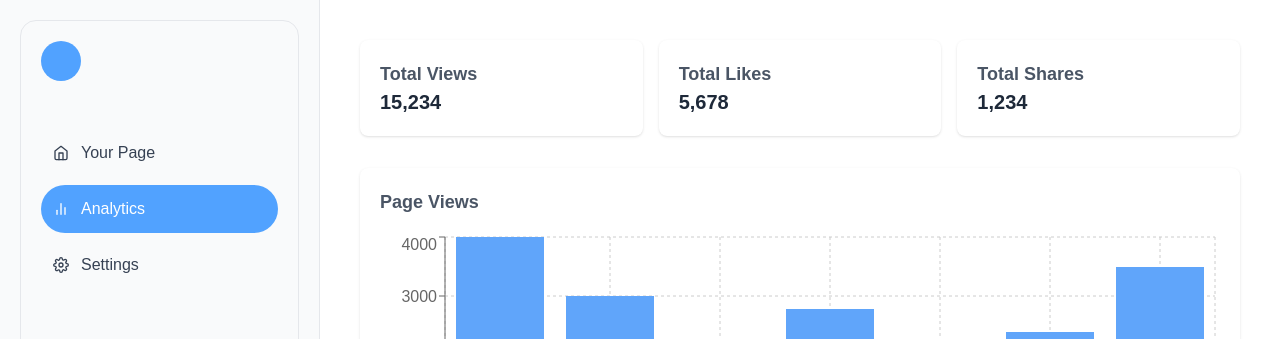
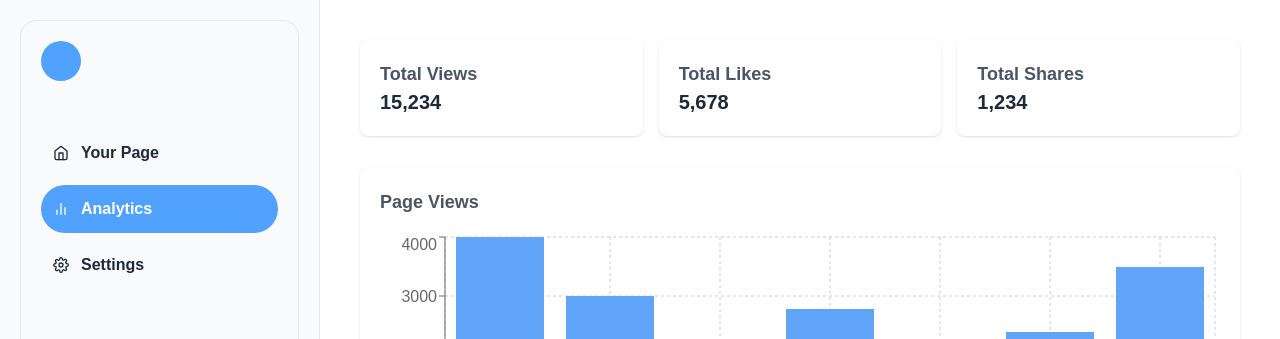
Before and after one commit to devtofunmi/devbio, a Next.js app: page /dashboard/analytics in a window 1280 px wide. Shown: the top 339 px of the page. Built offline with nearby package versions, Linux system fonts and the light colour scheme.

Commit message:
chnage font

```diff
--- a/components/dashboard/Sidebar.tsx
+++ b/components/dashboard/Sidebar.tsx
@@ -63,7 +63,7 @@ const Sidebar: React.FC = () => {
             </button>
 
             {showTooltip && (
-              <div className="absolute bottom-14 left-1/2 -translate-x-1/2 bg-white border border-gray-200 shadow-lg rounded-lg p-3 w-40 text-start transition-all duration-200">
+              <div className="absolute bottom-14 left-[-25] -translate-x-1/2 bg-white border border-gray-200 rounded-lg p-3 w-40 text-start transition-all duration-200">
                 <div className="font-bold text-gray-800">Jay</div>
                 <div className="text-gray-500 text-sm break-all">jay@example.com</div>
               </div>
@@ -89,7 +89,7 @@ const Sidebar: React.FC = () => {
                 <li key={item.href}>
                   <Link href={item.href}>
                     <p
-                      className={`flex items-center p-3 my-2 rounded-full transition-colors ${
+                      className={`flex items-center font-bold text-md text-gray-800  p-3 my-2 rounded-full transition-colors ${
                         router.pathname === item.href
                           ? 'bg-blue-400 text-white'
                           : 'text-gray-700 hover:bg-gray-100'
```
